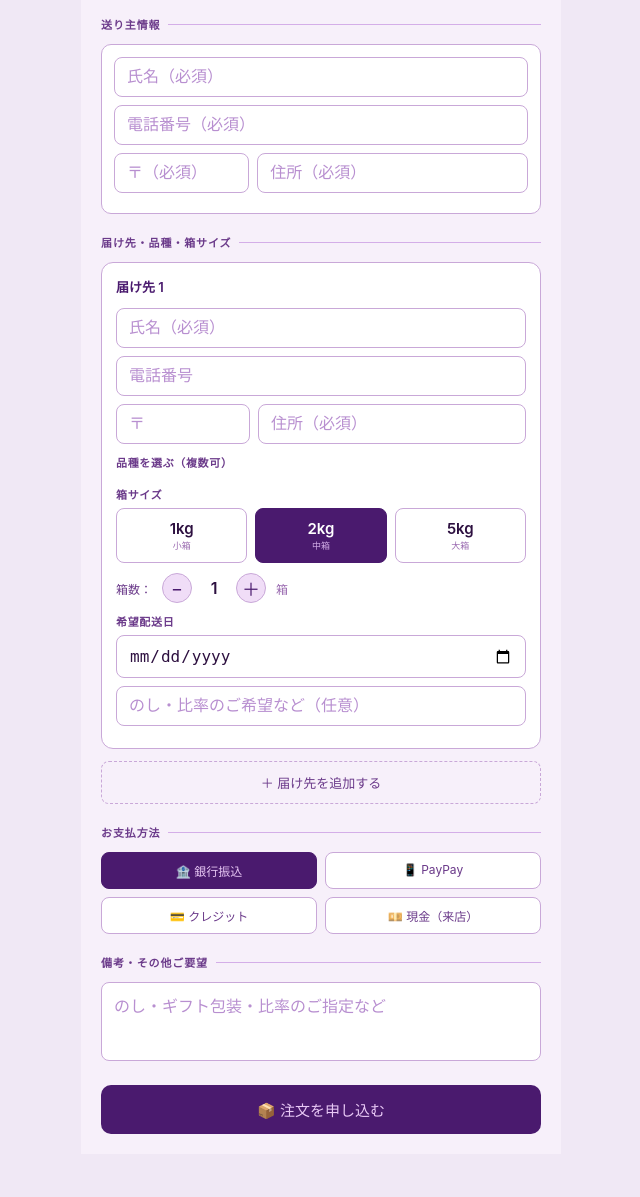
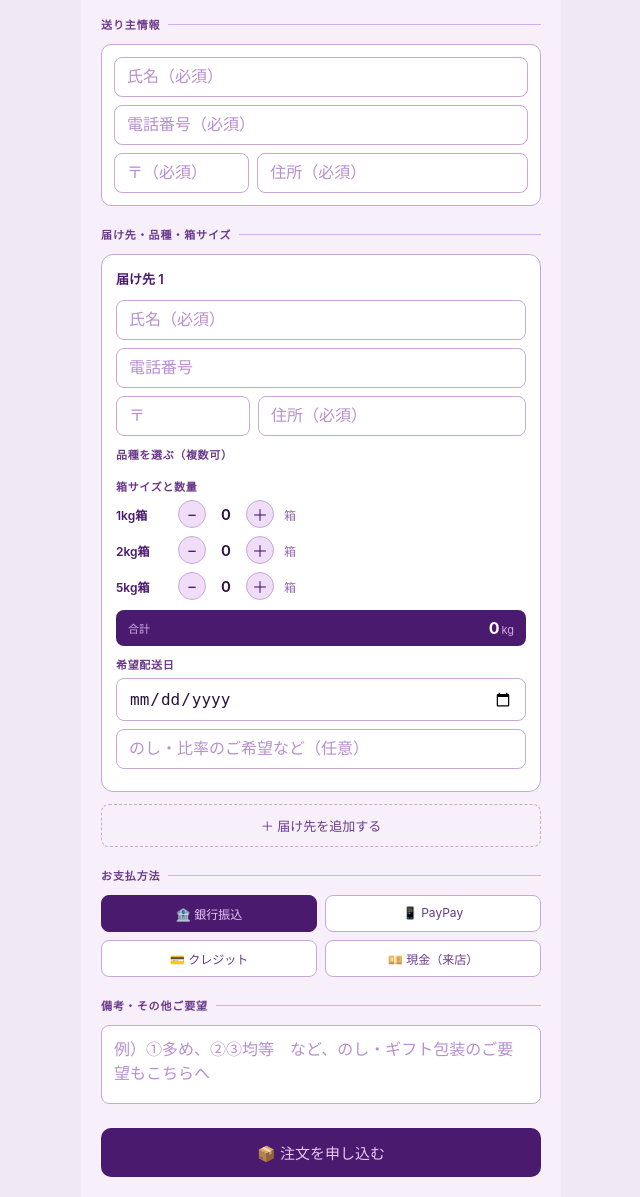
Before and after one commit to Elchristo-j/toripon, a Django app: template orders/templates/orders/delivery_order_form.html in a window 1280 px wide. Shown: the part 404-1601 px from the top of the page, without its empty margins (319-959 px from the left). Before the commit the page ends 1538 px from the top, so only its background shows below. Run offline with Django 5.2, Linux system fonts and the light colour scheme; the template is opened without the code that fills it, so the values that code supplies are empty.

Commit message:
Update delivery_order_form.html

```diff
--- a/orders/templates/orders/delivery_order_form.html
+++ b/orders/templates/orders/delivery_order_form.html
@@ -33,38 +33,37 @@
     .address-block-title { font-size: 13px; font-weight: 600; color: #4a1a6e; }
     .btn-remove-address { background: none; border: none; color: #a83030; font-size: 12px; cursor: pointer; padding: 2px 6px; }
 
-    /* 品種選択（チェックボックス式） */
-    .grape-check-grid { display: grid; grid-template-columns: repeat(2, 1fr); gap: 6px; margin-bottom: 10px; }
-    .grape-check-item { display: flex; align-items: center; gap: 8px; background: #f7f0fa; border: 0.5px solid #c9a8d8; border-radius: 8px; padding: 8px 10px; cursor: pointer; transition: background 0.15s; }
+    .sub-label { font-size: 11px; color: #6b3a8a; font-weight: 600; letter-spacing: 0.06em; margin: 10px 0 6px; }
+
+    /* 品種選択（番号付きチェックボックス） */
+    .grape-check-list { display: flex; flex-direction: column; gap: 6px; margin-bottom: 10px; }
+    .grape-check-item { display: flex; align-items: center; gap: 10px; background: #f7f0fa; border: 0.5px solid #c9a8d8; border-radius: 8px; padding: 9px 12px; cursor: pointer; transition: background 0.15s; }
     .grape-check-item.checked { background: #ede0fa; border-color: #9a6ab0; }
-    .grape-check-item input[type="checkbox"] { display: none; }
-    .grape-check-dot { width: 16px; height: 16px; border-radius: 50%; border: 1.5px solid #c9a8d8; flex-shrink: 0; display: flex; align-items: center; justify-content: center; }
-    .grape-check-item.checked .grape-check-dot { background: #4a1a6e; border-color: #4a1a6e; }
-    .grape-check-dot::after { content: '✓'; color: #fff; font-size: 10px; display: none; }
-    .grape-check-item.checked .grape-check-dot::after { display: block; }
-    .grape-check-name { font-size: 12px; color: #2d1040; font-weight: 500; line-height: 1.3; }
+    .grape-num { width: 22px; height: 22px; border-radius: 50%; background: #d4aee8; color: #4a1a6e; font-size: 11px; font-weight: 700; display: flex; align-items: center; justify-content: center; flex-shrink: 0; }
+    .grape-check-item.checked .grape-num { background: #4a1a6e; color: #fff; }
+    .grape-check-name { font-size: 13px; color: #2d1040; font-weight: 500; flex: 1; }
+    .grape-check-mark { font-size: 14px; color: #9a6ab0; }
+    .grape-check-item.checked .grape-check-mark { color: #4a1a6e; font-weight: 700; }
 
-    /* 比率メモ（2種以上で表示） */
-    .ratio-notice { background: #fef9e8; border: 0.5px solid #e8d888; border-radius: 6px; padding: 7px 10px; font-size: 11px; color: #6b5010; margin-bottom: 8px; display: none; }
+    /* 比率ヒント */
+    .ratio-notice { background: #fef9e8; border: 0.5px solid #e8d888; border-radius: 6px; padding: 7px 10px; font-size: 11px; color: #6b5010; margin-bottom: 10px; display: none; }
 
-    /* 箱サイズ */
-    .box-size-row { display: flex; gap: 8px; margin-bottom: 10px; }
-    .box-chip { flex: 1; padding: 10px 4px; border-radius: 8px; border: 0.5px solid #c9a8d8; background: #fff; text-align: center; cursor: pointer; }
-    .box-chip.selected { background: #4a1a6e; border-color: #4a1a6e; }
-    .box-chip .box-kg { font-size: 15px; font-weight: 600; color: #2d1040; }
-    .box-chip.selected .box-kg { color: #fff; }
-    .box-chip .box-label { font-size: 9px; color: #9a6ab0; margin-top: 1px; }
-    .box-chip.selected .box-label { color: #d4aee8; }
+    /* 箱サイズ・箱数 */
+    .box-sizes { display: flex; flex-direction: column; gap: 8px; margin-bottom: 10px; }
+    .box-size-row { display: flex; align-items: center; gap: 10px; }
+    .box-size-label { font-size: 12px; font-weight: 600; color: #4a1a6e; width: 52px; flex-shrink: 0; }
+    .qty-btn { width: 28px; height: 28px; border-radius: 50%; border: 0.5px solid #c9a8d8; background: #f0ddf7; display: flex; align-items: center; justify-content: center; font-size: 16px; color: #4a1a6e; cursor: pointer; user-select: none; flex-shrink: 0; }
+    .qty-num { font-size: 15px; font-weight: 600; color: #2d1040; min-width: 20px; text-align: center; }
+    .qty-unit { font-size: 12px; color: #9a6ab0; }
 
-    /* 箱数 */
-    .count-row { display: flex; align-items: center; gap: 10px; margin-bottom: 10px; }
-    .count-label { font-size: 12px; color: #6b3a8a; white-space: nowrap; }
-    .qty-btn { width: 30px; height: 30px; border-radius: 50%; border: 0.5px solid #c9a8d8; background: #f0ddf7; display: flex; align-items: center; justify-content: center; font-size: 18px; color: #4a1a6e; cursor: pointer; user-select: none; flex-shrink: 0; }
-    .qty-num { font-size: 16px; font-weight: 600; color: #2d1040; min-width: 24px; text-align: center; }
+    /* 合計表示 */
+    .total-box { background: #4a1a6e; border-radius: 8px; padding: 8px 12px; margin-bottom: 10px; display: flex; align-items: center; justify-content: space-between; }
+    .total-box .total-label { font-size: 11px; color: #d4aee8; }
+    .total-box .total-value { font-size: 16px; font-weight: 700; color: #fff; }
+    .total-box .total-value span { font-size: 11px; font-weight: 400; color: #d4aee8; margin-left: 2px; }
 
     .btn-add-address { width: 100%; padding: 11px; border-radius: 8px; border: 1px dashed #c9a8d8; background: #f7f0fa; color: #6b3a8a; font-size: 13px; cursor: pointer; margin-bottom: 1.25rem; }
 
-    /* 支払 */
     .pay-grid { display: grid; grid-template-columns: repeat(2, 1fr); gap: 8px; margin-bottom: 1.25rem; }
     .pay-chip { padding: 9px; border-radius: 8px; border: 0.5px solid #c9a8d8; background: #fff; text-align: center; font-size: 12px; color: #6b3a8a; cursor: pointer; }
     .pay-chip.selected { background: #4a1a6e; border-color: #4a1a6e; color: #e8c8f5; }
@@ -110,12 +109,12 @@
         <input class="field" id="sender_name" type="text" placeholder="氏名（必須）" />
         <input class="field" id="sender_phone" type="tel" placeholder="電話番号（必須）" />
         <div class="field-row">
-          <input class="field" id="sender_postal_code" type="text" placeholder="〒（必須）" maxlength="8" />
-          <input class="field" id="sender_address" type="text" placeholder="住所（必須）" />
+          <input class="field" style="margin-bottom:0;" id="sender_postal_code" type="text" placeholder="〒（必須）" maxlength="8" />
+          <input class="field" style="margin-bottom:0;" id="sender_address" type="text" placeholder="住所（必須）" />
         </div>
       </div>
 
-      <!-- 届け先（複数対応） -->
+      <!-- 届け先 -->
       <div class="section-title">届け先・品種・箱サイズ</div>
       <div id="address-list"></div>
       <button class="btn-add-address" type="button" onclick="addAddress()">＋ 届け先を追加する</button>
@@ -131,13 +130,12 @@
 
       <!-- 全体備考 -->
       <div class="section-title">備考・その他ご要望</div>
-      <textarea class="field" id="note" rows="3" placeholder="のし・ギフト包装・比率のご指定など" style="margin-bottom:1.25rem;resize:none;"></textarea>
+      <textarea class="field" id="note" rows="3" placeholder="例）①多め、②③均等　など、のし・ギフト包装のご要望もこちらへ" style="margin-bottom:1.25rem;resize:none;"></textarea>
 
       <div class="error-msg" id="error-msg"></div>
       <button class="submit-btn" id="submit-btn" onclick="submitOrder()">📦 注文を申し込む</button>
     </div>
 
-    <!-- 完了画面 -->
     <div class="complete" id="complete-screen">
       <div class="complete-icon">🍇</div>
       <div class="complete-title">申し込みを受け付けました</div>
@@ -148,6 +146,7 @@
 
   <script>
     const storeSlug = "{{ store.slug }}";
+    // 品種リスト（番号付き）
     const menuItems = [
       {% for item in menu_items %}
       { id: {{ item.id }}, name: "{{ item.name }}" },
@@ -155,24 +154,41 @@
     ];
     let paymentMethod = 'bank';
     let addressCount = 0;
-    // 届け先ごとの状態管理
     const addressState = {};
+
+    const BOX_SIZES = [1, 2, 5];
 
     function addAddress() {
       addressCount++;
       const n = addressCount;
-      addressState[n] = { selectedItems: new Set(), boxSize: 2, boxCount: 1 };
+      // 箱サイズごとの個数を管理
+      addressState[n] = {
+        selectedItems: new Set(),
+        boxes: { 1: 0, 2: 0, 5: 0 },
+      };
 
       const container = document.getElementById('address-list');
       const block = document.createElement('div');
       block.className = 'address-block';
       block.id = 'address-block-' + n;
 
-      // 品種チェックボックスHTML生成
-      const grapeCheckHtml = menuItems.map(item => `
-        <div class="grape-check-item" id="grape-check-${n}-${item.id}" onclick="toggleGrape(${n}, ${item.id})">
-          <div class="grape-check-dot"></div>
+      // 品種チェックリスト（番号付き）
+      const grapeHtml = menuItems.map((item, idx) => `
+        <div class="grape-check-item" id="grape-${n}-${item.id}" onclick="toggleGrape(${n}, ${item.id})">
+          <div class="grape-num">${idx + 1}</div>
           <div class="grape-check-name">${item.name}</div>
+          <div class="grape-check-mark">○</div>
+        </div>
+      `).join('');
+
+      // 箱サイズ行
+      const boxHtml = BOX_SIZES.map(kg => `
+        <div class="box-size-row">
+          <div class="box-size-label">${kg}kg箱</div>
+          <div class="qty-btn" onclick="changeBox(${n}, ${kg}, -1)">−</div>
+          <div class="qty-num" id="box-num-${n}-${kg}">0</div>
+          <div class="qty-btn" onclick="changeBox(${n}, ${kg}, 1)">＋</div>
+          <div class="qty-unit">箱</div>
         </div>
       `).join('');
 
@@ -189,42 +205,30 @@
           <input class="field" style="margin-bottom:0;" id="address_${n}" type="text" placeholder="住所（必須）" />
         </div>
 
-        <div style="font-size:11px;color:#6b3a8a;font-weight:600;letter-spacing:0.06em;margin:10px 0 6px;">品種を選ぶ（複数可）</div>
-        <div class="grape-check-grid">${grapeCheckHtml}</div>
+        <div class="sub-label">品種を選ぶ（複数可）</div>
+        <div class="grape-check-list">${grapeHtml}</div>
 
         <div class="ratio-notice" id="ratio-notice-${n}">
-          💡 2種以上お選びの場合、比率のご希望は下の備考欄にご記入ください（例：シャインマスカット多め、など）
+          💡 2種以上お選びの場合、比率のご希望は下の備考欄にご記入ください<br>
+          例）①多め　②③均等　など番号でお書きいただけます
         </div>
 
-        <div style="font-size:11px;color:#6b3a8a;font-weight:600;letter-spacing:0.06em;margin:10px 0 6px;">箱サイズ</div>
-        <div class="box-size-row" id="box-size-row-${n}">
-          <div class="box-chip" id="box-1-${n}" onclick="selectBox(${n}, 1)">
-            <div class="box-kg">1kg</div><div class="box-label">小箱</div>
-          </div>
-          <div class="box-chip selected" id="box-2-${n}" onclick="selectBox(${n}, 2)">
-            <div class="box-kg">2kg</div><div class="box-label">中箱</div>
-          </div>
-          <div class="box-chip" id="box-5-${n}" onclick="selectBox(${n}, 5)">
-            <div class="box-kg">5kg</div><div class="box-label">大箱</div>
-          </div>
+        <div class="sub-label">箱サイズと数量</div>
+        <div class="box-sizes">${boxHtml}</div>
+
+        <!-- 合計表示 -->
+        <div class="total-box" id="total-box-${n}">
+          <div class="total-label">合計</div>
+          <div class="total-value" id="total-val-${n}">0<span>kg</span></div>
         </div>
 
-        <div class="count-row">
-          <div class="count-label">箱数：</div>
-          <div class="qty-btn" onclick="changeCount(${n}, -1)">−</div>
-          <div class="qty-num" id="count-num-${n}">1</div>
-          <div class="qty-btn" onclick="changeCount(${n}, 1)">＋</div>
-          <div style="font-size:12px;color:#9a6ab0;">箱</div>
-        </div>
-
-        <div style="font-size:11px;color:#6b3a8a;font-weight:600;letter-spacing:0.06em;margin:4px 0 6px;">希望配送日</div>
+        <div class="sub-label">希望配送日</div>
         <input class="field" id="delivery_date_${n}" type="date" style="margin-bottom:8px;" />
 
         <input class="field" id="addr_note_${n}" type="text" placeholder="のし・比率のご希望など（任意）" />
       `;
       container.appendChild(block);
 
-      // 配送日の最小値（翌日以降）
       const tomorrow = new Date();
       tomorrow.setDate(tomorrow.getDate() + 1);
       document.getElementById('delivery_date_' + n).min = tomorrow.toISOString().split('T')[0];
@@ -249,34 +253,34 @@
 
     function toggleGrape(n, itemId) {
       const state = addressState[n];
-      const el = document.getElementById(`grape-check-${n}-${itemId}`);
+      const el = document.getElementById(`grape-${n}-${itemId}`);
+      const mark = el.querySelector('.grape-check-mark');
       if (state.selectedItems.has(itemId)) {
         state.selectedItems.delete(itemId);
         el.classList.remove('checked');
+        mark.textContent = '○';
       } else {
         state.selectedItems.add(itemId);
         el.classList.add('checked');
+        mark.textContent = '✓';
       }
-      // 2種以上でヒント表示
       const notice = document.getElementById(`ratio-notice-${n}`);
       notice.style.display = state.selectedItems.size >= 2 ? 'block' : 'none';
     }
 
-    function selectBox(n, size) {
-      addressState[n].boxSize = size;
-      [1, 2, 5].forEach(s => {
-        const el = document.getElementById(`box-${s}-${n}`);
-        if (el) el.classList.toggle('selected', s === size);
-      });
+    function changeBox(n, kg, delta) {
+      const state = addressState[n];
+      state.boxes[kg] = Math.max(0, state.boxes[kg] + delta);
+      document.getElementById(`box-num-${n}-${kg}`).textContent = state.boxes[kg];
+      updateTotal(n);
     }
 
-    function changeCount(n, delta) {
+    function updateTotal(n) {
       const state = addressState[n];
-      state.boxCount = Math.max(1, state.boxCount + delta);
-      document.getElementById('count-num-' + n).textContent = state.boxCount;
+      const total = BOX_SIZES.reduce((sum, kg) => sum + kg * state.boxes[kg], 0);
+      document.getElementById(`total-val-${n}`).innerHTML = `${total}<span>kg</span>`;
     }
 
-    // 支払チップ
     document.querySelectorAll('.pay-chip').forEach(chip => {
       chip.addEventListener('click', () => {
         document.querySelectorAll('.pay-chip').forEach(c => c.classList.remove('selected'));
@@ -307,13 +311,12 @@
       if (!customerName || !customerPhone || !customerEmail) return showError('申込者情報を入力してください');
       if (!senderName || !senderPhone || !senderPostal || !senderAddress) return showError('送り主情報を入力してください');
 
-      // 届け先を収集
       const blocks = document.querySelectorAll('.address-block');
       if (blocks.length === 0) return showError('届け先を1件以上追加してください');
 
       const addresses = [];
       for (let i = 0; i < blocks.length; i++) {
-        const id = blocks[i].id.replace('address-block-', '');
+        const id    = blocks[i].id.replace('address-block-', '');
         const state = addressState[parseInt(id)];
         const name         = document.getElementById('receiver_name_' + id)?.value.trim();
         const phone        = document.getElementById('receiver_phone_' + id)?.value.trim() || '';
@@ -326,6 +329,15 @@
         if (!deliveryDate) return showError(`届け先 ${i + 1} の希望配送日を選択してください`);
         if (state.selectedItems.size === 0) return showError(`届け先 ${i + 1} の品種を1つ以上選んでください`);
 
+        const totalKg = BOX_SIZES.reduce((sum, kg) => sum + kg * state.boxes[kg], 0);
+        if (totalKg === 0) return showError(`届け先 ${i + 1} の箱サイズ・数量を選んでください`);
+
+        // 箱の内訳をサマリ文字列で保存（例: "1kg×1箱, 2kg×1箱"）
+        const boxSummary = BOX_SIZES
+          .filter(kg => state.boxes[kg] > 0)
+          .map(kg => `${kg}kg×${state.boxes[kg]}箱`)
+          .join(', ');
+
         addresses.push({
           index: i + 1,
           receiver_name: name,
@@ -333,8 +345,11 @@
           postal_code: postal,
           address: addr,
           delivery_date: deliveryDate,
-          box_size: state.boxSize,
-          box_count: state.boxCount,
+          box_size: BOX_SIZES.find(kg => state.boxes[kg] > 0) || 2, // 後方互換
+          box_count: BOX_SIZES.reduce((sum, kg) => sum + state.boxes[kg], 0),
+          boxes: state.boxes,         // 箱サイズ別内訳
+          box_summary: boxSummary,    // 文字列サマリ
+          total_kg: totalKg,
           item_ids: Array.from(state.selectedItems),
           note: addrNote,
         });
```
